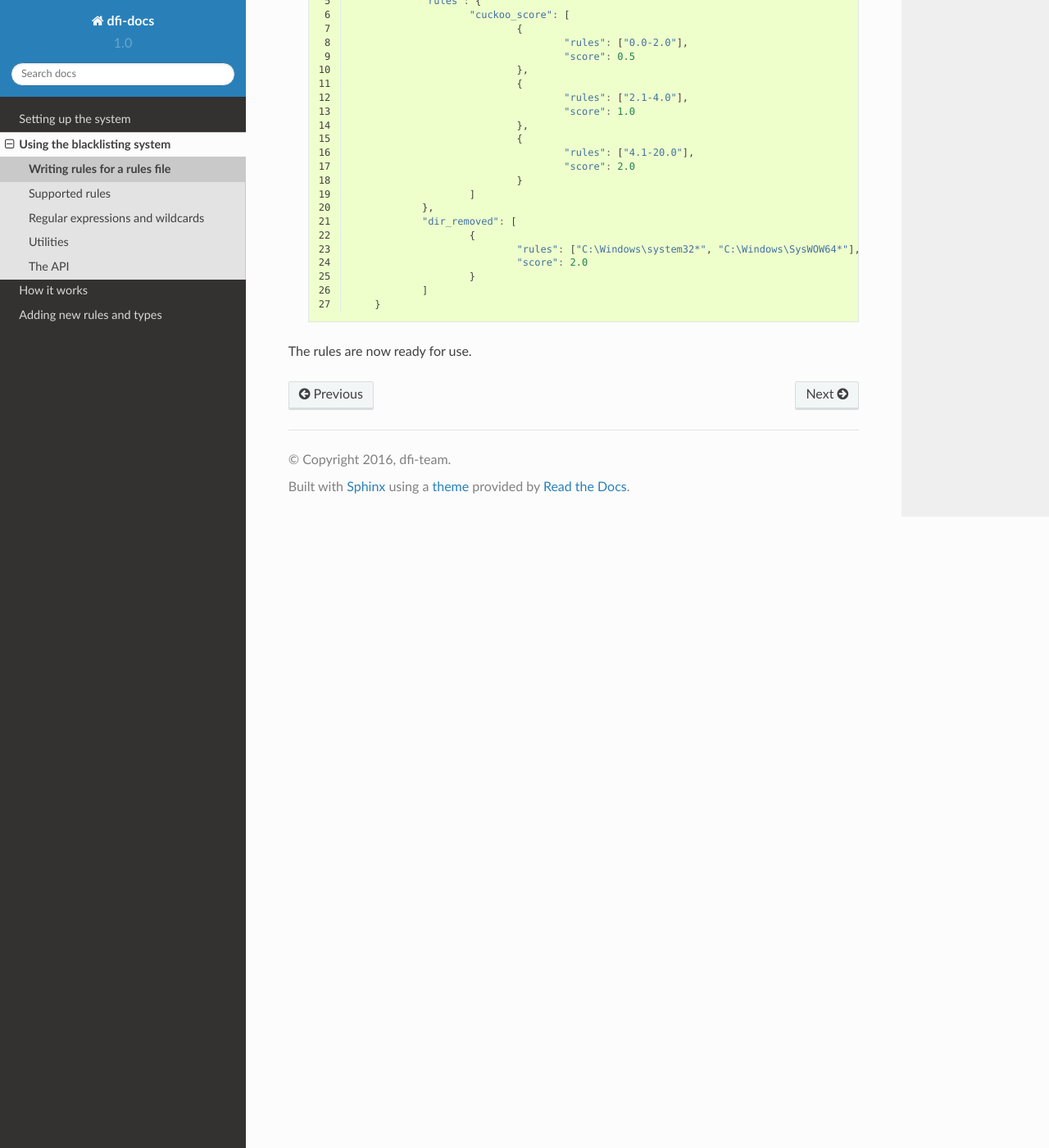
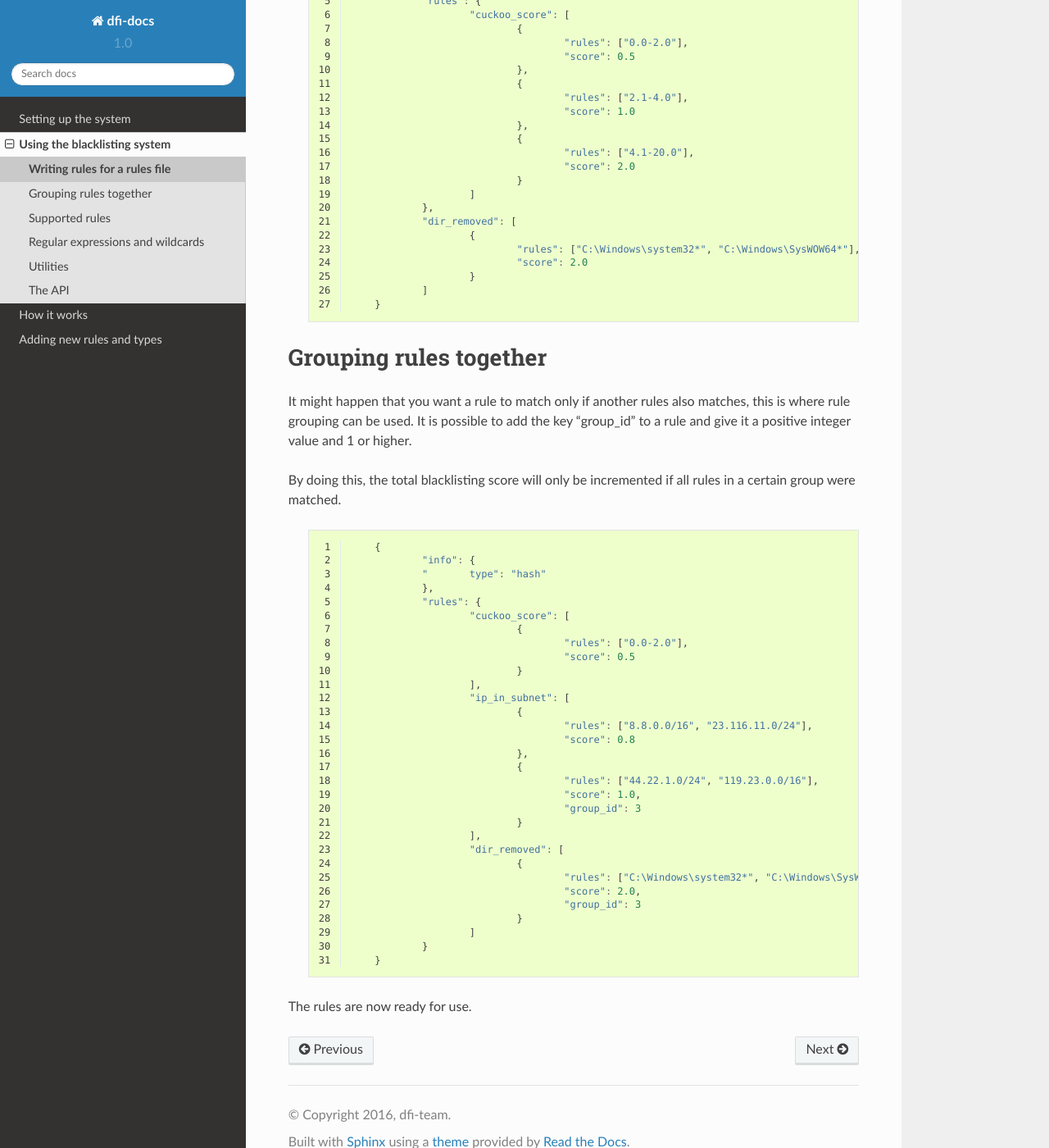
Before and after one commit to rdevries20/dfi-docs, a Sphinx documentation site: the page built from docs/source/usage/writingrules.rst, in a window 1280 px wide and 1400 px high, scrolled down 1587 px. Shown: the whole window at 82% size. Built offline with Sphinx 7.4.7 and the Read the Docs theme 2.0.0, drawn with Linux system fonts in a browser that asks for light colours.

Commit message:
Add group id info

```diff
--- a/docs/source/usage/writingrules.rst
+++ b/docs/source/usage/writingrules.rst
@@ -107,4 +107,51 @@ the binary removed any directories in the "C:\Windows\system32" or the "C:\Windo
 		]
 	}
 
+
+Grouping rules together
+-----------------------
+
+It might happen that you want a rule to match only if another rules also matches, this is where
+rule grouping can be used. It is possible to add the key "group_id" to a rule and give it a positive integer value and
+1 or higher.
+
+By doing this, the total blacklisting score will only be incremented if all rules in a certain group were matched.
+
+
+ .. code-block:: javascript
+    :linenos:
+
+	{
+		"info": {
+		"	type": "hash"
+		},
+		"rules": {
+			"cuckoo_score": [
+				{
+					"rules": ["0.0-2.0"],
+					"score": 0.5
+				}
+			],
+			"ip_in_subnet": [
+				{
+					"rules": ["8.8.0.0/16", "23.116.11.0/24"],
+					"score": 0.8
+				},
+				{
+					"rules": ["44.22.1.0/24", "119.23.0.0/16"],
+					"score": 1.0,
+					"group_id": 3
+				}
+			],
+			"dir_removed": [
+				{
+					"rules": ["C:\Windows\system32*", "C:\Windows\SysWOW64*"],
+					"score": 2.0,
+					"group_id": 3
+				}
+			]
+		}
+	}
+
+
 The rules are now ready for use.
```
